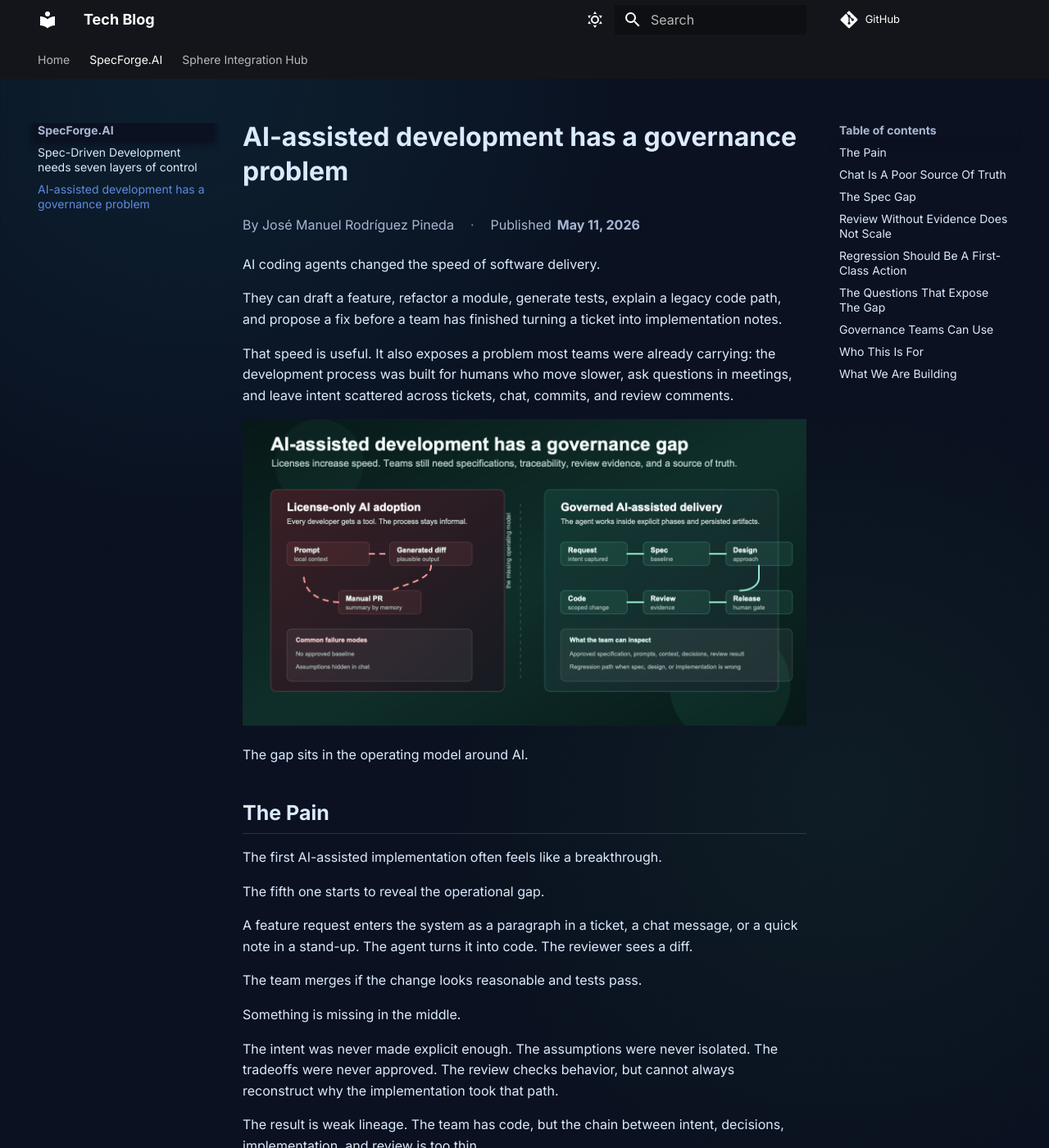
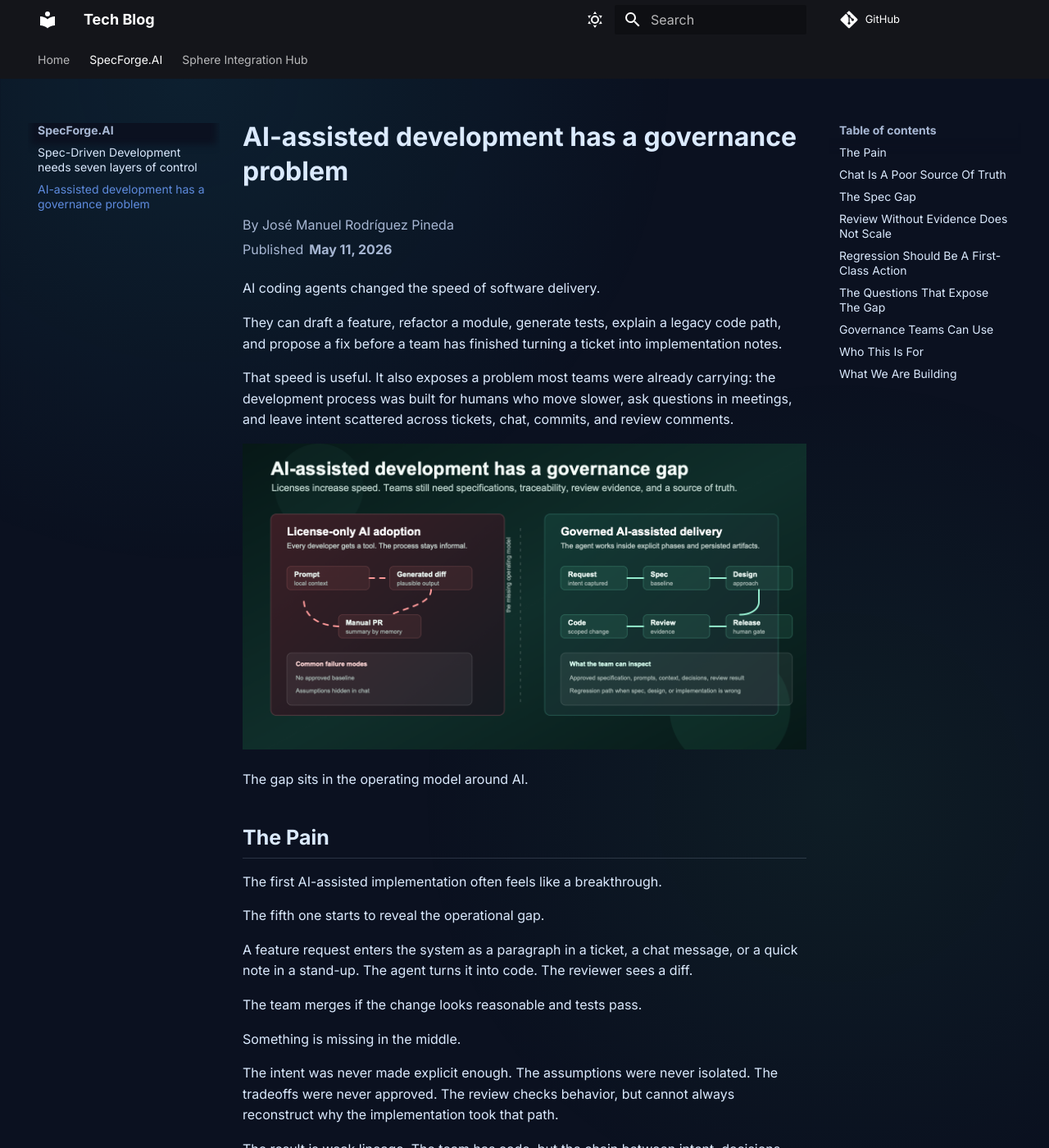
Before and after one commit to PinedaTec-EU/tech-blog, an MkDocs documentation site: the page built from docs/specforge-ai/governed-ai-assisted-development.md, in a window 1280 px wide and 1400 px high. Shown: the whole window at 82% size. Built offline with MkDocs 1.6.1 and Material for MkDocs 9.7.7, drawn with Linux system fonts in a browser that asks for light colours; comment, search, counter and statistics services are not loaded.

Commit message:
Render article metadata on separate lines

```diff
--- a/docs/stylesheets/extra-20260507.css
+++ b/docs/stylesheets/extra-20260507.css
@@ -49,11 +49,16 @@
 
 .article-meta {
   color: var(--md-default-fg-color--light);
+  display: grid;
+  font-size: 0.8rem;
+  gap: 0.2rem;
+  margin: -0.35rem 0 1.1rem;
+}
+
+.article-meta__line {
   display: flex;
   flex-wrap: wrap;
-  font-size: 0.8rem;
   gap: 0.6rem 1rem;
-  margin: -0.35rem 0 1.1rem;
 }
 
 .article-meta__item {
@@ -62,7 +67,7 @@
   gap: 0.35rem;
 }
 
-.article-meta__item + .article-meta__item::before {
+.article-meta__line .article-meta__item + .article-meta__item::before {
   color: color-mix(in srgb, var(--md-default-fg-color--light) 72%, transparent);
   content: "·";
   margin-right: 0.65rem;
--- a/overrides/partials/content.html
+++ b/overrides/partials/content.html
@@ -5,13 +5,19 @@
   {% set article_meta_markup %}
     <div class="article-meta">
       {% if page.meta.author %}
+        <div class="article-meta__line article-meta__line--author">
           <span class="article-meta__item">By {{ page.meta.author }}</span>
+        </div>
       {% endif %}
+      {% if page.meta.published or (page.meta.updated and page.meta.updated != page.meta.published) %}
+        <div class="article-meta__line article-meta__line--dates">
           {% if page.meta.published %}
             <span class="article-meta__item">Published <time datetime="{{ page.meta.published }}">{{ page.meta.published.strftime("%B %-d, %Y") }}</time></span>
           {% endif %}
           {% if page.meta.updated and page.meta.updated != page.meta.published %}
             <span class="article-meta__item">Updated <time datetime="{{ page.meta.updated }}">{{ page.meta.updated.strftime("%B %-d, %Y") }}</time></span>
+          {% endif %}
+        </div>
       {% endif %}
     </div>
   {% endset %}
```
Lines whose indentation alone changed are shown as unchanged.
